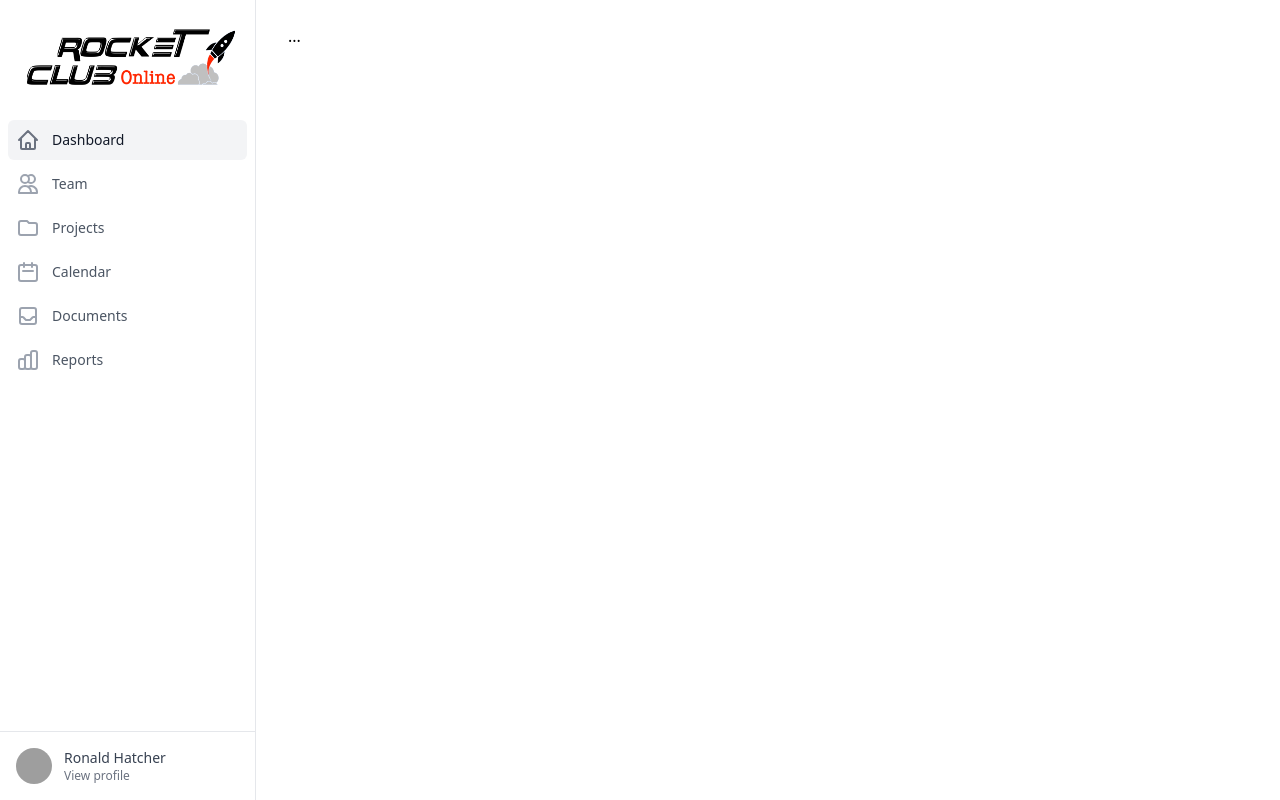
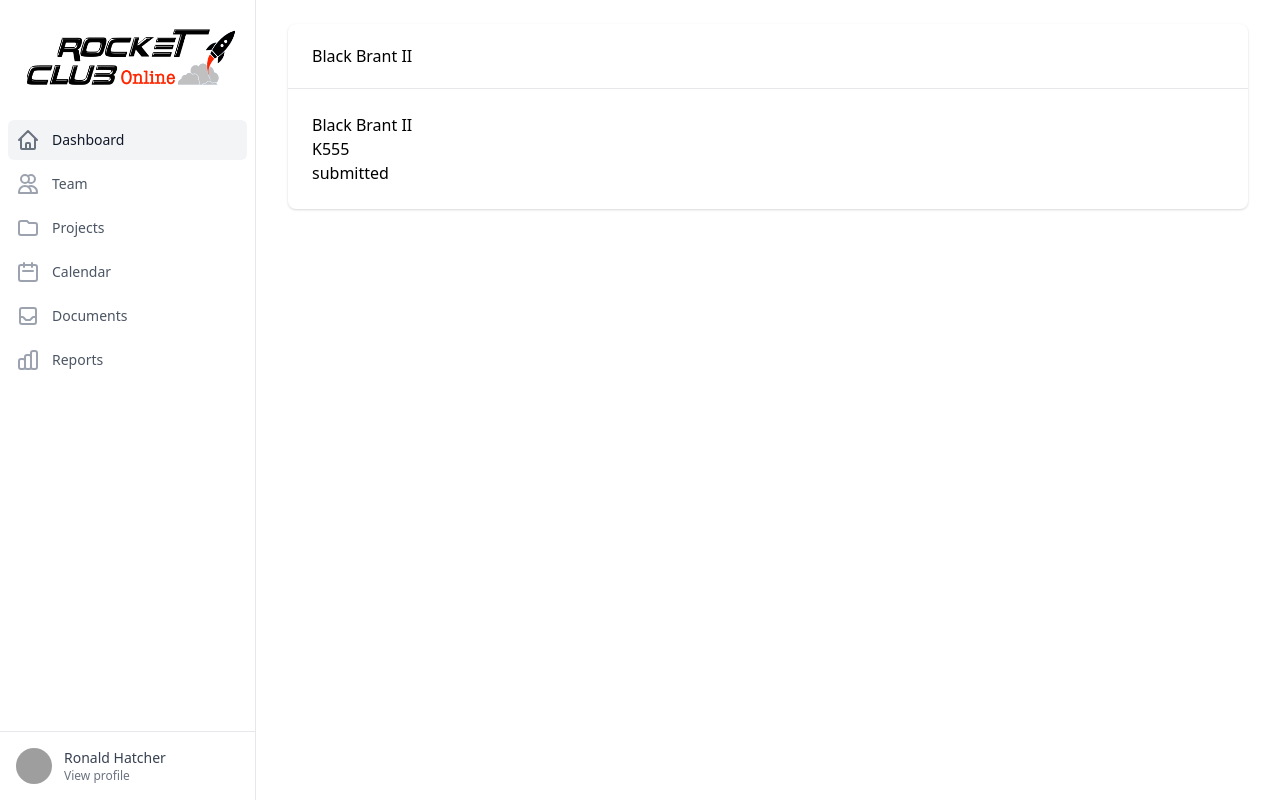
Before and after one commit to rlhatcher/rocket-club-flight-cards, a Next.js app: page /cards/1 in a window 1280 px wide. Built offline with nearby package versions, Linux system fonts and the light colour scheme; grey boxes are pictures that could not be loaded.

Commit message:
card detail

```diff
--- a/cards/1.js
+++ /dev/null
@@ -1,9 +0,0 @@
-export const card = {
-  id: 1,
-  name: "Black Brant II",
-  state: "submitted",
-  location: "EARS",
-  motor: "K555",
-  closeDate: "2020-01-07",
-  closeDateFull: "January 7, 2020",
-};
--- /dev/null
+++ b/cards/1.json
@@ -0,0 +1,9 @@
+{
+  "id": 1,
+  "name": "Black Brant II",
+  "state": "submitted",
+  "location": "EARS",
+  "motor": "K555",
+  "closeDate": "2020-01-07",
+  "closeDateFull": "January 7, 2020"
+}
--- a/lib/cards.js
+++ b/lib/cards.js
@@ -27,14 +27,14 @@ export function getAllCardIds() {
   return fileNames.map(fileName => {
     return {
       params: {
-        id: fileName.replace(/\.js$/, '')
+        id: fileName.replace(/\.json$/, '')
       }
     }
   })
 }
 
 export function getCardData(id) {
-  const fullPath = path.join(cardsDirectory, `${id}.js`)
+  const fullPath = path.join(cardsDirectory, `${id}.json`)
   const fileContents = fs.readFileSync(fullPath, 'utf8')
 
   // Use gray-matter to parse the post metadata section
--- a/pages/cards/[id].js
+++ b/pages/cards/[id].js
@@ -1,14 +1,41 @@
-import Layout from '../../components/layout'
-import { getAllCardIds } from '../../lib/cards'
+import Layout from "../../components/layout";
+import { getAllCardIds, getCardData } from "../../lib/cards";
+
+export async function getStaticProps({ params }) {
+  const cardData = getCardData(params.id);
+  return {
+    props: {
+      cardData,
+    },
+  };
+}
 
 export async function getStaticPaths() {
-  const paths = getAllCardIds()
+  const paths = getAllCardIds();
   return {
     paths,
-    fallback: false
-  }
+    fallback: false,
+  };
 }
 
-export default function Card() {
-  return <Layout>...</Layout>
+export default function Card({ cardData }) {
+  return (
+    <Layout>
+      <div className="bg-white overflow-hidden shadow rounded-lg divide-y divide-gray-200">
+        <div className="px-4 py-5 sm:px-6">
+          {cardData.name}
+          {/* We use less vertical padding on card headers on desktop than on body sections */}
+        </div>
+        <div className="px-4 py-5 sm:p-6">
+          {" "}
+          {cardData.name}
+          <br />
+          {cardData.motor}
+          <br />
+          {cardData.state}
+          {/* Content goes here */}
+        </div>
+      </div>
+    </Layout>
+  );
 }
```
